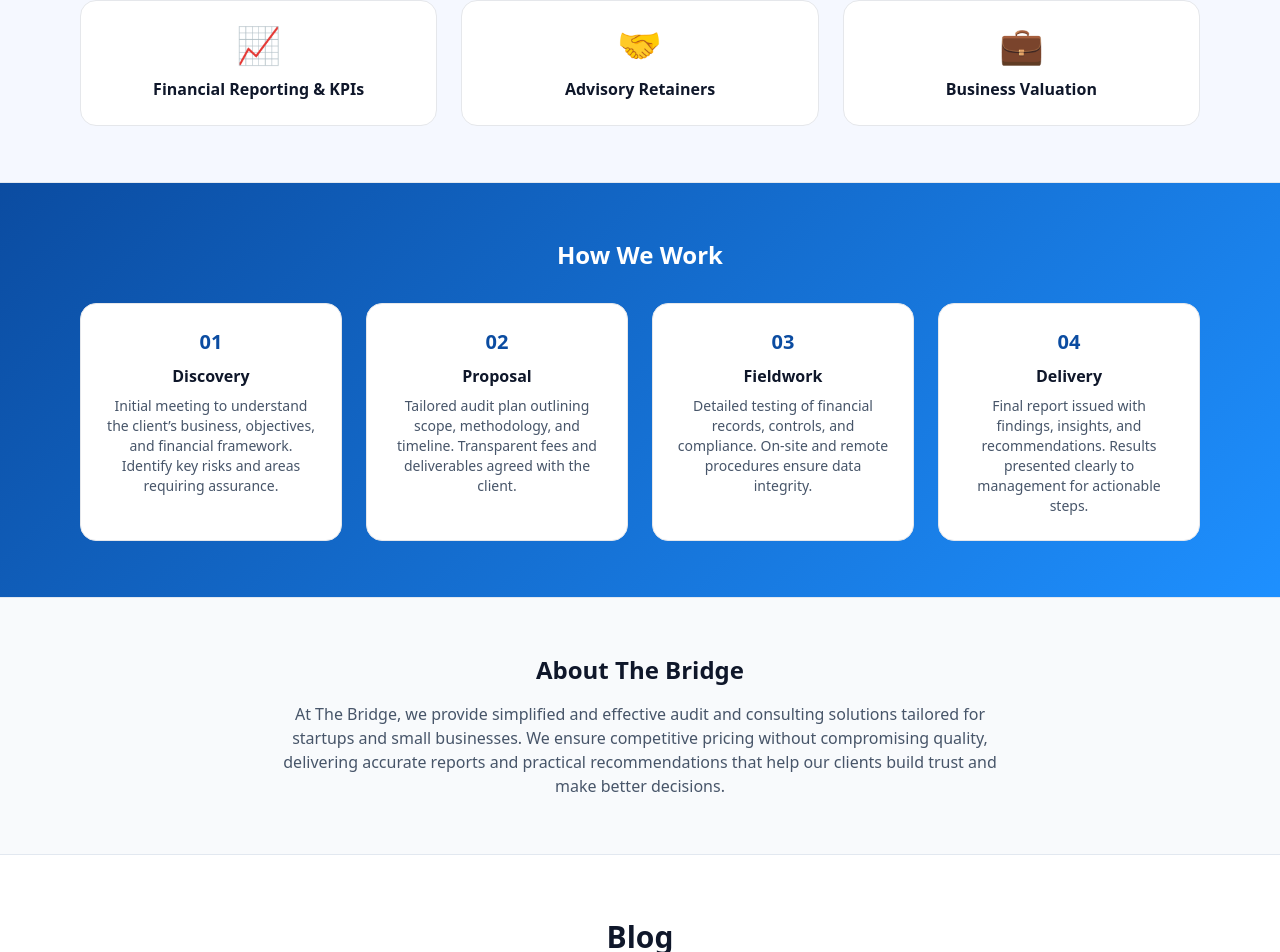
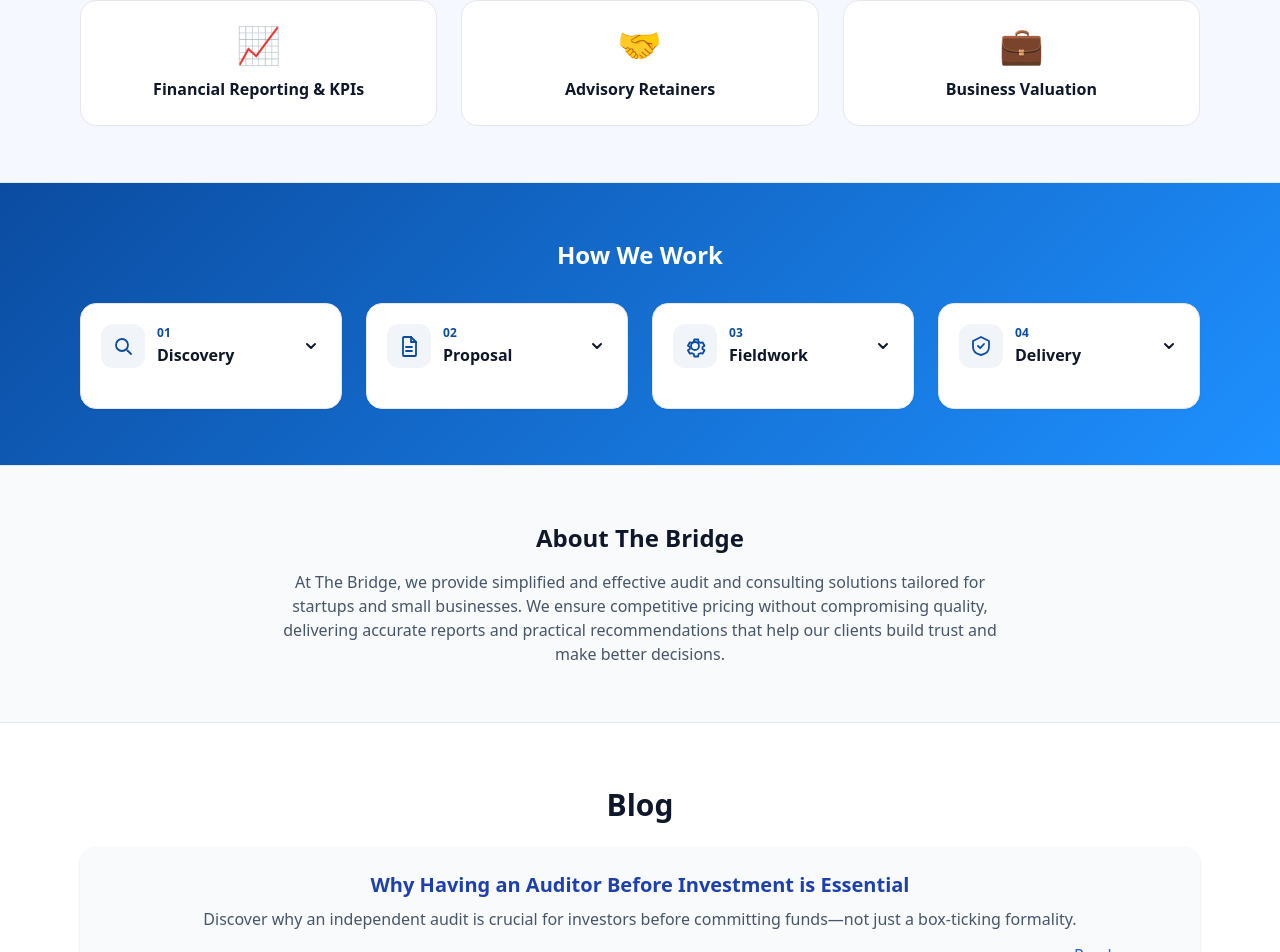
Before and after one commit to mrmohamadyusuf-debug/thebridge-vercel, a React (Vite) app: page / in a window 1280 px wide. Shown: the part 809-1761 px from the top of the page. Built offline with nearby package versions, Linux system fonts and the light colour scheme.

Commit message:
Update App.jsx

```diff
--- a/src/App.jsx
+++ b/src/App.jsx
@@ -14,6 +14,9 @@ export default function App() {
   const [isPanning, setIsPanning] = useState(false)
   const [pan, setPan] = useState({ x: 0, y: 0 })
   const [startPan, setStartPan] = useState({ x: 0, y: 0 })
+
+  // ====== Process Accordion ======
+  const [openStep, setOpenStep] = useState(null) // 0..3 أو null
 
   const rtl = lang === 'ar'
 
@@ -425,6 +428,55 @@ export default function App() {
   }
   const endPanHandler = () => setIsPanning(false)
 
+  // ====== SVG Icons for Process ======
+  const StepIcon = ({ i, color = PRIMARY }) => {
+    const common = {
+      width: 24,
+      height: 24,
+      fill: 'none',
+      stroke: 'currentColor',
+      strokeWidth: 1.8,
+      strokeLinecap: 'round',
+      strokeLinejoin: 'round',
+    }
+    const style = { color }
+    if (i === 0) {
+      // Discovery
+      return (
+        <svg {...common} style={style} viewBox="0 0 24 24" aria-hidden="true">
+          <circle cx="11" cy="11" r="6"></circle>
+          <path d="M20 20l-3.5-3.5"></path>
+        </svg>
+      )
+    }
+    if (i === 1) {
+      // Proposal
+      return (
+        <svg {...common} style={style} viewBox="0 0 24 24" aria-hidden="true">
+          <path d="M7 3h7l5 5v13a1 1 0 0 1-1 1H7a1 1 0 0 1-1-1V4a1 1 0 0 1 1-1z"></path>
+          <path d="M14 3v5h5"></path>
+          <path d="M9 13h6M9 17h6"></path>
+        </svg>
+      )
+    }
+    if (i === 2) {
+      // Fieldwork
+      return (
+        <svg {...common} style={style} viewBox="0 0 24 24" aria-hidden="true">
+          <path d="M12 8a4 4 0 1 0 0 8 4 4 0 0 0 0-8z"></path>
+          <path d="M19.4 15a7.5 7.5 0 0 0 .1-2l2-1.2-2-3.5-2.3.6c-.5-.4-1.1-.7-1.7-1l-.3-2.4h-4l-.3 2.4c-.6.3-1.2.6-1.7 1l-2.3-.6-2 3.5 2 1.2a7.5 7.5 0 0 0 0 2l-2 1.2 2 3.5 2.3-.6c.5.4 1.1.7 1.7 1l.3 2.4h4l.3-2.4c.6-.3 1.2-.6 1.7-1l2.3.6 2-3.5-2-1.2z"></path>
+        </svg>
+      )
+    }
+    // Delivery
+    return (
+      <svg {...common} style={style} viewBox="0 0 24 24" aria-hidden="true">
+        <path d="M12 3l8 4v6c0 5-3.5 7-8 8-4.5-1-8-3-8-8V7l8-4z"></path>
+        <path d="M9 12l2.2 2.2L15 10"></path>
+      </svg>
+    )
+  }
+
   // ====== UI ======
   return (
     <div dir={rtl ? 'rtl' : 'ltr'} className="min-h-screen bg-slate-50 text-slate-900">
@@ -516,21 +568,63 @@ export default function App() {
         </div>
       </section>
 
-      {/* PROCESS */}
+      {/* PROCESS (Accordion + SVG Icons) */}
       <section
         id="process"
-        className="py-14 text-center text-white border-y border-slate-200 scroll-mt-24"
+        className="py-14 text-white border-y border-slate-200 scroll-mt-24"
         style={{ background: `linear-gradient(135deg, ${PRIMARY} 0%, ${ACCENT} 100%)` }}
       >
-        <h2 className="text-2xl font-bold">{dict[lang].processTitle}</h2>
+        <h2 className="text-2xl font-bold text-center">{dict[lang].processTitle}</h2>
+
         <div className="mt-8 grid sm:grid-cols-2 lg:grid-cols-4 gap-6 max-w-6xl mx-auto px-4">
-          {steps.map((s, i) => (
-            <div key={s.n} className="p-6 bg-white text-slate-900 rounded-2xl border">
-              <div className="font-bold text-xl" style={{ color: PRIMARY }}>0{s.n}</div>
-              <div className="mt-2 font-semibold">{lang === 'ar' ? s.ar : s.en}</div>
-              <p className="mt-2 text-sm text-slate-600">{dict[lang].processDesc[i]}</p>
-            </div>
-          ))}
+          {steps.map((s, i) => {
+            const isOpen = openStep === i
+            return (
+              <div key={s.n} className="bg-white rounded-2xl border shadow-sm overflow-hidden text-slate-900">
+                {/* رأس البطاقة */}
+                <button
+                  onClick={() => setOpenStep(isOpen ? null : i)}
+                  className="w-full flex items-center gap-3 p-5 text-left group focus:outline-none focus:ring-2 focus:ring-blue-400/60"
+                  aria-expanded={isOpen}
+                  aria-controls={`step-panel-${i}`}
+                >
+                  <div className="flex items-center justify-center w-11 h-11 rounded-xl bg-slate-100">
+                    <StepIcon i={i} color={PRIMARY} />
+                  </div>
+                  <div className="flex-1">
+                    <div className="text-xs font-bold" style={{ color: PRIMARY }}>
+                      0{s.n}
+                    </div>
+                    <div className="mt-0.5 font-semibold">{lang === 'ar' ? s.ar : s.en}</div>
+                  </div>
+                  <svg
+                    className={`w-5 h-5 transition-transform ${isOpen ? 'rotate-180' : ''}`}
+                    viewBox="0 0 20 20"
+                    fill="none"
+                    aria-hidden="true"
+                  >
+                    <path
+                      d="M6 8l4 4 4-4"
+                      stroke="currentColor"
+                      strokeWidth="2"
+                      strokeLinecap="round"
+                      strokeLinejoin="round"
+                    />
+                  </svg>
+                </button>
+
+                {/* المحتوى القابل للطي */}
+                <div
+                  id={`step-panel-${i}`}
+                  className={`px-5 pb-5 transition-all duration-250 ease-out ${
+                    isOpen ? 'max-h-48 opacity-100' : 'max-h-0 opacity-0'
+                  }`}
+                >
+                  <p className="text-sm text-slate-600">{dict[lang].processDesc[i]}</p>
+                </div>
+              </div>
+            )
+          })}
         </div>
       </section>
 
```
